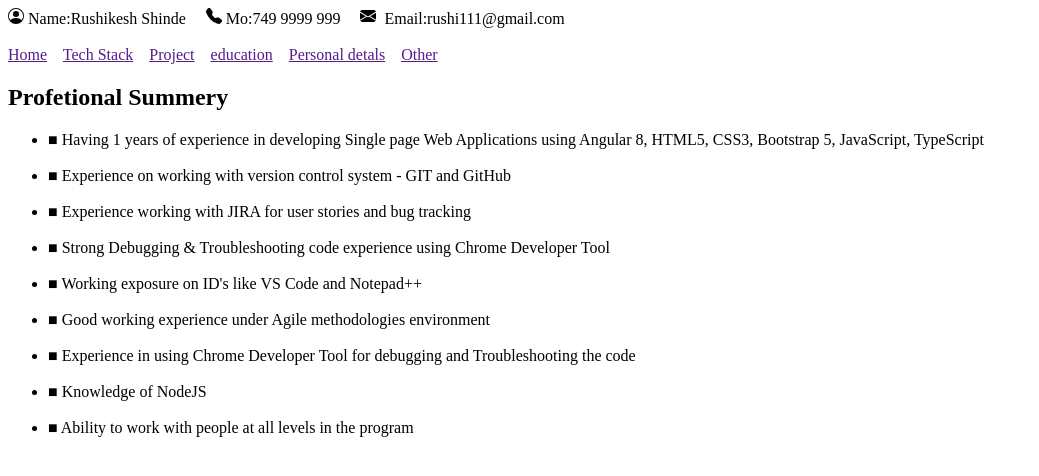
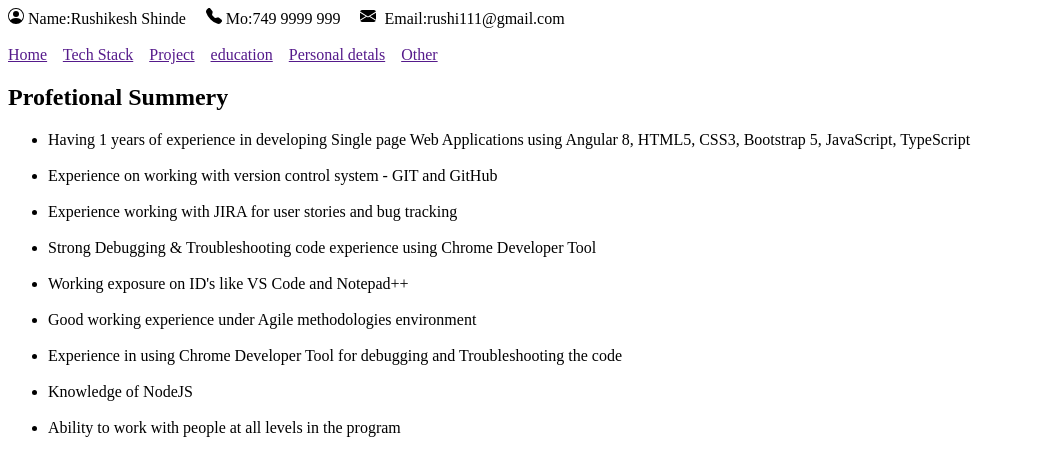
Before and after one commit to RushiShindePatil/My-Profile, a plain HTML site: page index.html in a window 1280 px wide. Shown: the whole page, without its empty margins (0-1039 px from the left). Drawn offline with Linux system fonts and the light colour scheme.

Commit message:
edite
edite

```diff
--- a/index.html
+++ b/index.html
@@ -65,27 +65,27 @@
     <h2>Profetional Summery</h2>
     <section id="Home">
       <ul>
-      <li>■ Having 1 years of experience in developing Single page Web Applications
+      <li> Having 1 years of experience in developing Single page Web Applications
         using Angular 8, HTML5, CSS3, Bootstrap 5, JavaScript, TypeScript
   </li>
       <br />
-     <li> ■ Experience on working with version control system - GIT and GitHub</li>
+     <li>  Experience on working with version control system - GIT and GitHub</li>
       <br />
-     <li> ■ Experience working with JIRA for user stories and bug tracking</li>
+     <li> Experience working with JIRA for user stories and bug tracking</li>
       <br />
-      <li>■ Strong Debugging & Troubleshooting code experience using Chrome
+      <li> Strong Debugging & Troubleshooting code experience using Chrome
         Developer Tool</li>
       <br />
-      <li>■ Working exposure on ID's like VS Code and Notepad++</li>
+      <li> Working exposure on ID's like VS Code and Notepad++</li>
       <br />
-      <li>■ Good working experience under Agile methodologies environment</li>
+      <li>Good working experience under Agile methodologies environment</li>
       <br />
-      <li>■ Experience in using Chrome Developer Tool for debugging and
+      <li> Experience in using Chrome Developer Tool for debugging and
         Troubleshooting the code</li>
       <br />
-      <li>■ Knowledge of NodeJS</li>
+      <li>Knowledge of NodeJS</li>
       <br />
-      <li>■ Ability to work with people at all levels in the program</li>
+      <li>Ability to work with people at all levels in the program</li>
     </ul>
     </section>
 
```
